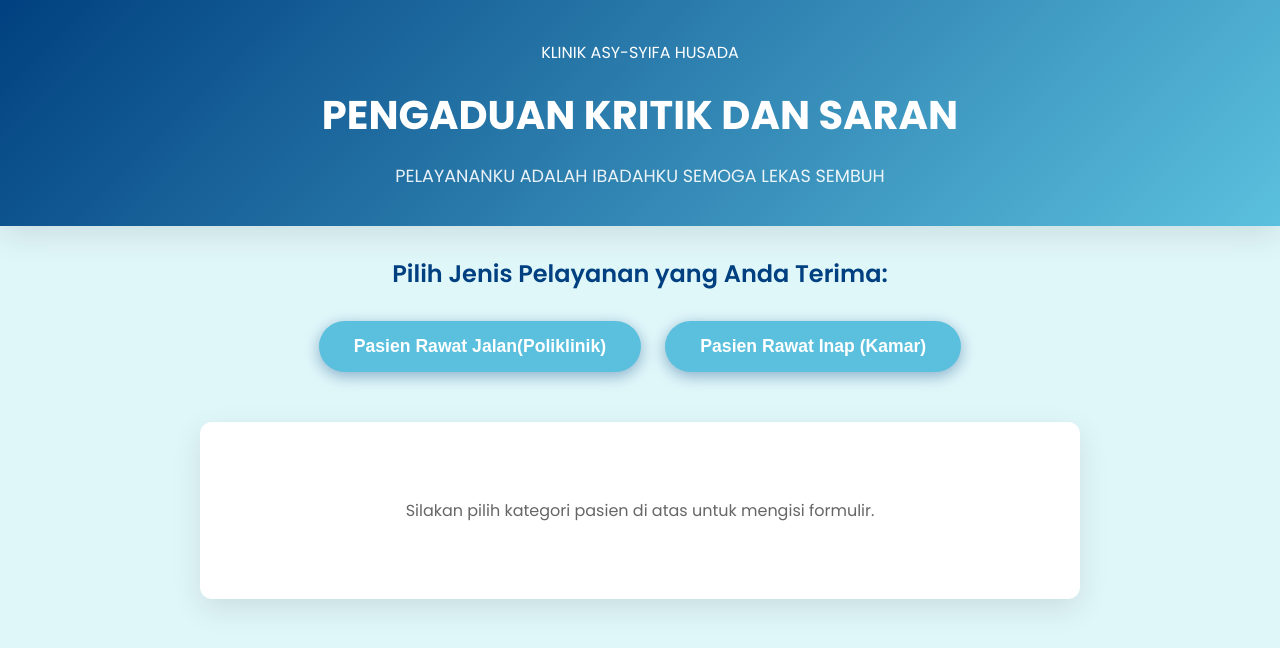
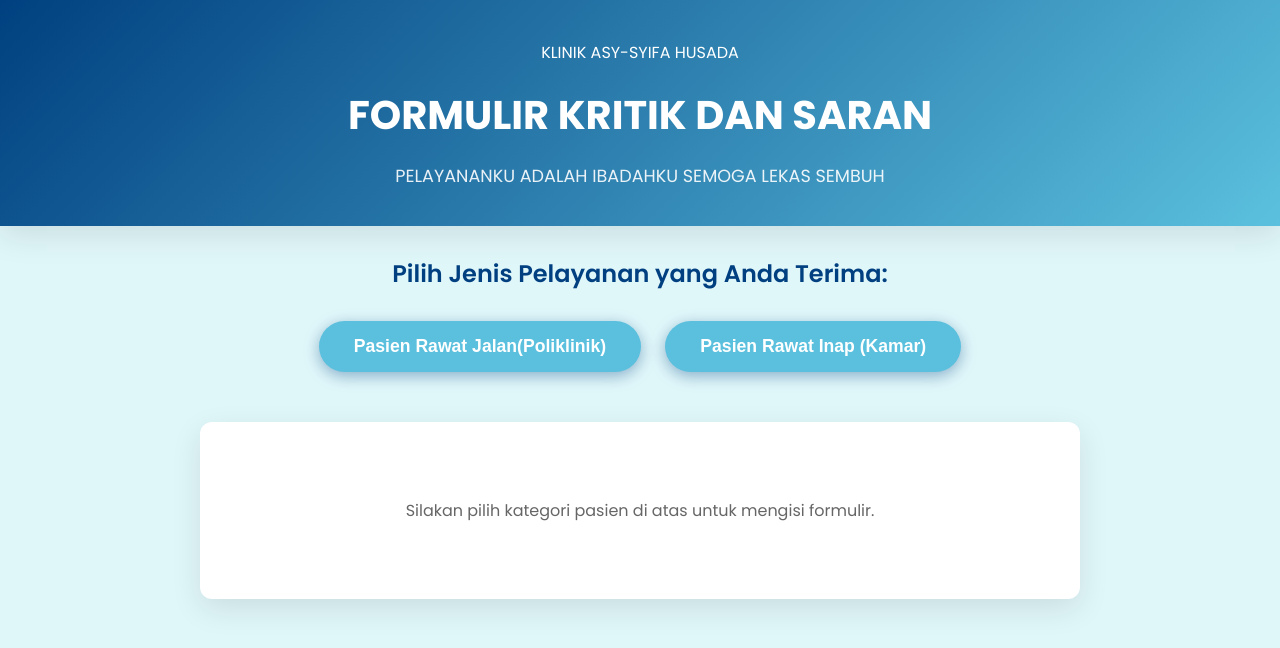
Before and after one commit to risqiremember01-afk/klinikasy-syifahusada, a plain HTML site: page index.html in a window 1280 px wide. Drawn offline with Linux system fonts and the light colour scheme.

Commit message:
Update index.html

```diff
--- a/index.html
+++ b/index.html
@@ -263,7 +263,7 @@
         <div class="logo-container">
             <div class="logo-kotak"> KLINIK ASY-SYIFA HUSADA</div>
         </div>
-        <h1>PENGADUAN KRITIK DAN SARAN</h1>
+        <h1>FORMULIR KRITIK DAN SARAN</h1>
         <p>PELAYANANKU ADALAH IBADAHKU SEMOGA LEKAS SEMBUH</p>
     </header>
 
```
